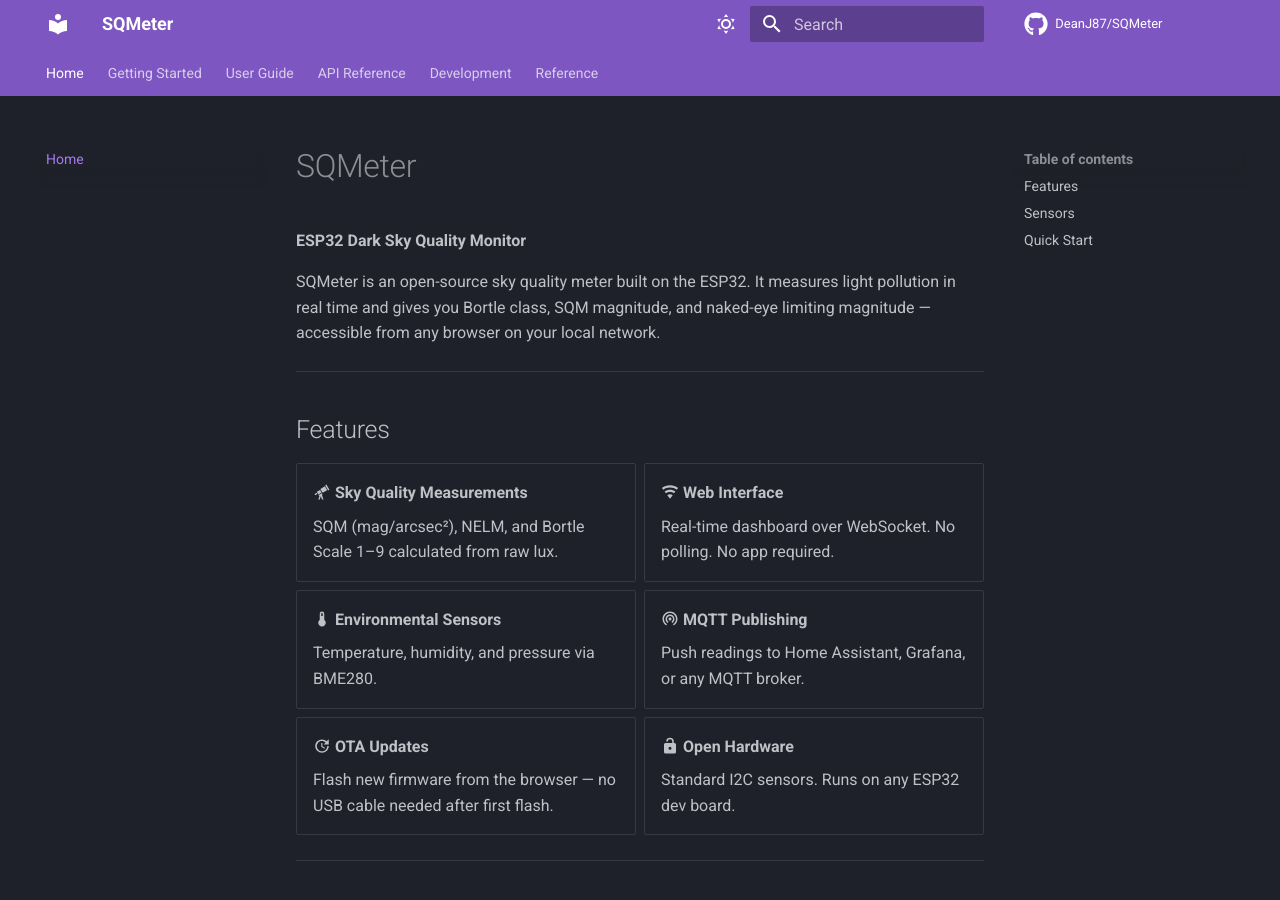
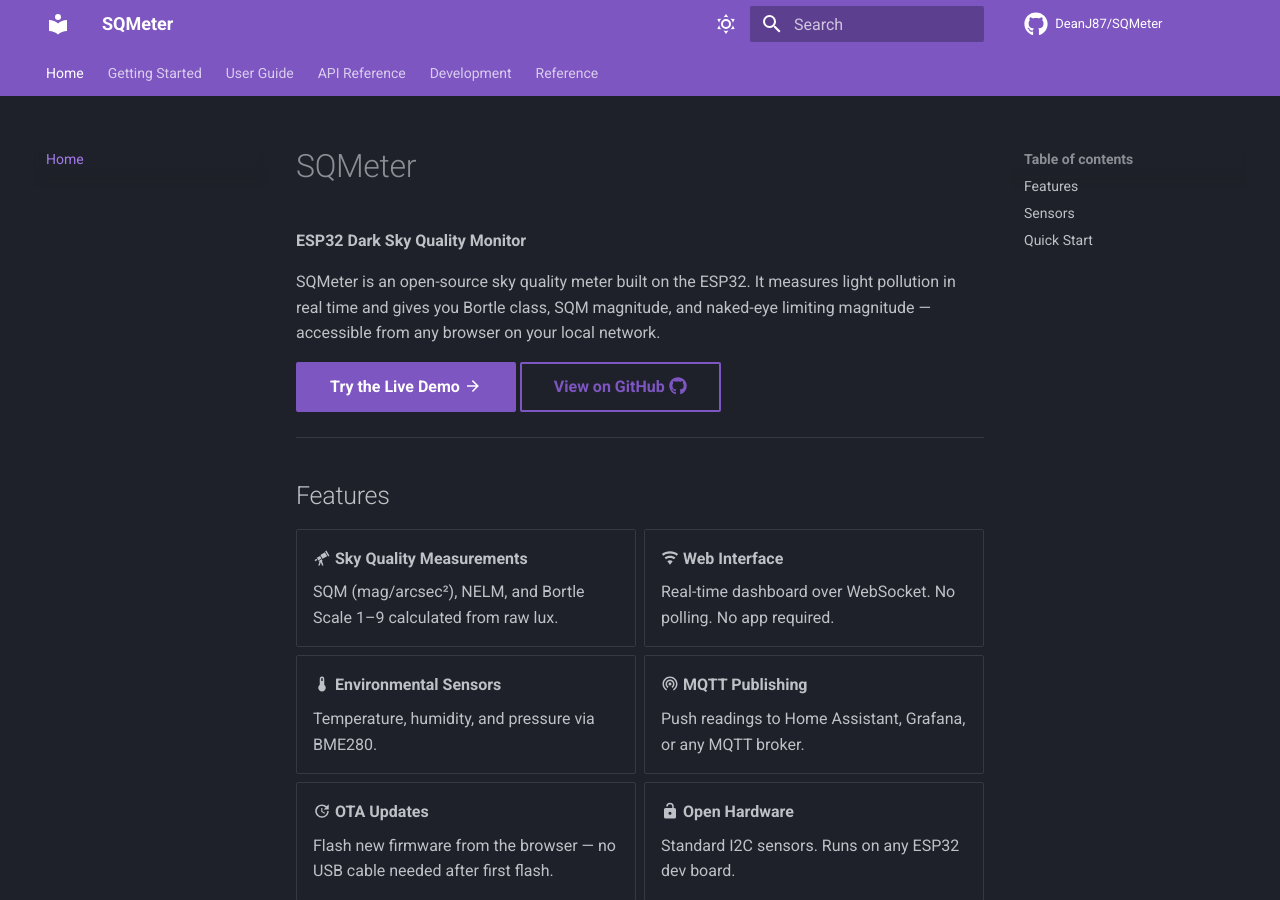
Before and after one commit to DeanJ87/SQMeter, an MkDocs documentation site: the page built from docs/index.md, in a window 1280 px wide and 900 px high. Built offline with MkDocs 1.6.1 and Material for MkDocs 9.7.7, drawn with Linux system fonts in a browser that asks for light colours; comment, search, counter and statistics services are not loaded.

Commit message:
Fix demo deploy, screenshots ESM error, and add demo link to docs

```diff
--- a/docs/index.md
+++ b/docs/index.md
@@ -3,6 +3,9 @@
 **ESP32 Dark Sky Quality Monitor**
 
 SQMeter is an open-source sky quality meter built on the ESP32. It measures light pollution in real time and gives you Bortle class, SQM magnitude, and naked-eye limiting magnitude — accessible from any browser on your local network.
+
+[Try the Live Demo :material-arrow-right:](https://DeanJ87.github.io/SQMeter/demo/){ .md-button .md-button--primary }
+[View on GitHub :fontawesome-brands-github:](https://github.com/DeanJ87/SQMeter){ .md-button }
 
 ---
 
```
Also changed, not shown: 2 other files.
